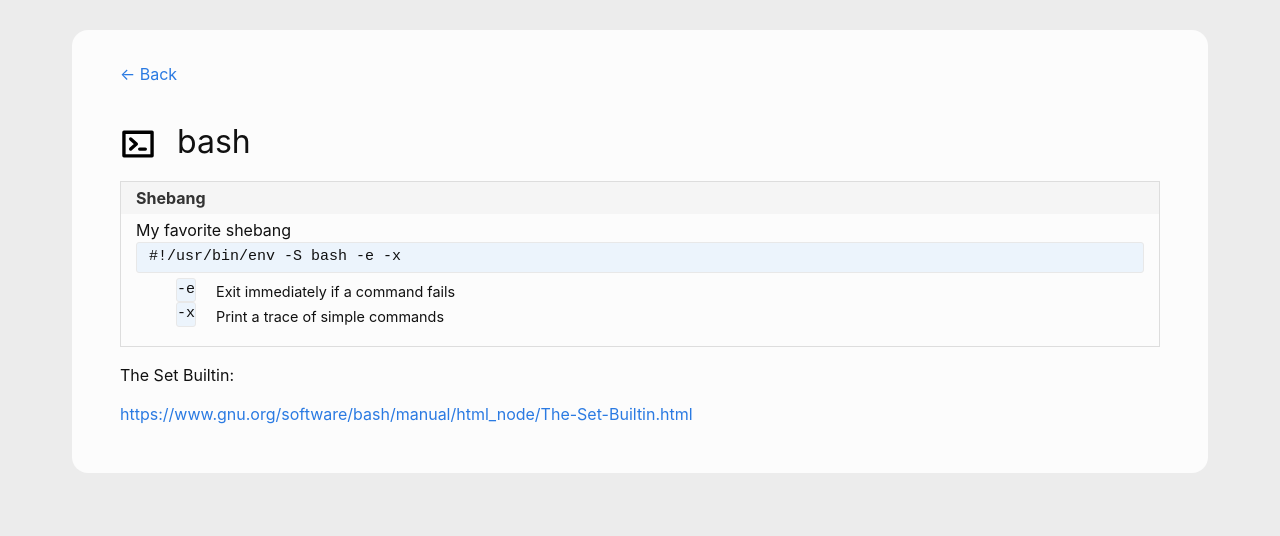
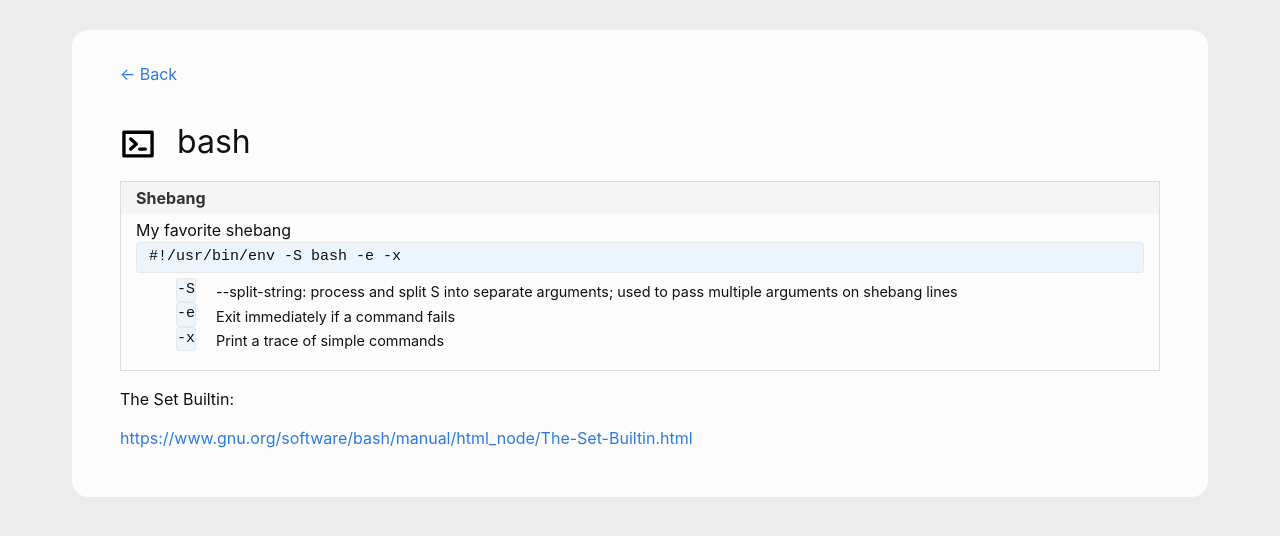
Before and after one commit to andreas-mausch/cheatsheets, a Jekyll site: the page built from _cheatsheets/bash.md, in a window 1280 px wide. Shown: the top 536 px of the page. Built offline with Jekyll 4.4.1, drawn with Linux system fonts in a browser that asks for light colours.

Commit message:
bash: Improve shebang description

```diff
--- a/_cheatsheets/bash.md
+++ b/_cheatsheets/bash.md
@@ -8,6 +8,7 @@ section:
       - title: My favorite shebang
         command: '#!/usr/bin/env -S bash -e -x'
         options:
+          -S: "--split-string: process and split S into separate arguments; used to pass multiple arguments on shebang lines"
           -e: Exit immediately if a command fails
           -x: Print a trace of simple commands
 ---
```
